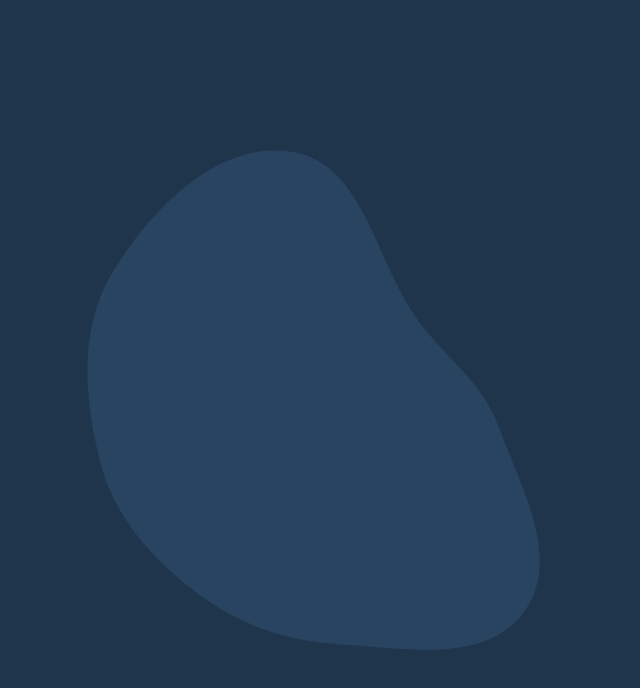
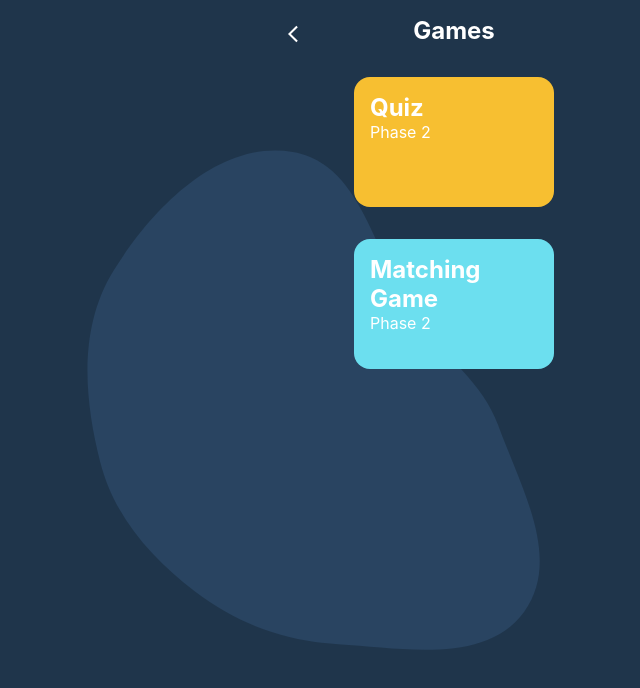
Before and after one commit to hellodeborahuk/buzzphonics, a React (Create React App) app: page /games in a window 1280 px wide. Before the commit this address had no page. Shown: the top 688 px of the page, without its empty margins (186-826 px from the left). Built offline with nearby package versions, Linux system fonts and the light colour scheme.

Commit message:
Added matching game closes #16

```diff
--- a/src/App.css
+++ b/src/App.css
@@ -46,6 +46,7 @@ header {
   top: 8px;
   left: 0;
   font-size: 1.25rem;
+  cursor: pointer;
 }
 
 .toggle {
@@ -59,7 +60,7 @@ header {
   padding-bottom: 2em;
 }
 
-.phase-two, .phase-three, .quiz-button  {
+.phase-two, .phase-three, .quiz-button, .game-button  {
     border-radius: 16px;
     width: 200px;
     height: 130px;
@@ -129,6 +130,27 @@ footer {
   font-size: 0.8rem;
   text-align: center;
   margin-top: 4em;
+}
+
+/* ============== GAMES ============= */
+
+.games-button {
+  border-radius: 16px;
+  width: 200px;
+  height: 130px;
+  margin: 2em auto;
+  padding: 1em;
+  text-align: left;
+  background-color: var(--yellow);
+  transition: all .2s ease-in-out;
+}
+
+.games-button:hover {
+transform: scale(1.1);
+}
+
+.two {
+  background-color: var(--light-blue);
 }
 
 /* ============== PHASE TWO QUIZ ============= */
@@ -235,3 +257,73 @@ footer {
   font-size: 1.125rem;
   margin-bottom: 1em;
 }
+
+/* ============== MATCHING GAME ============= */
+
+.cards {
+  display: grid;
+  grid-template: repeat(3, 1fr) / repeat(3, 1fr);
+  gap: 1em;
+  width: 200px;
+  margin-top: 2em;
+}
+
+.sound-card {
+  height: 50px;
+  width: 50px;
+  font-size: 2rem;
+  font-weight: 600;
+  border-radius: 16px;
+  cursor: pointer;
+  background: none;
+  border: none;
+  outline: none;
+}
+
+.sound-card.flipped .inner {
+  transform: rotateY(180deg);
+}
+
+.inner {
+  position: relative;
+  width: 100%;
+  height: 100%;
+  transform-style: preserve-3d;
+  transition: 0.6s cubic-bezier(0.38, 0.02, 0.09, 1.66) all;
+}
+
+.sound-card .front,
+.sound-card .back {
+  display: flex;
+  align-items: center;
+  justify-content: center;
+  border-radius: 8px;
+  position: absolute;
+  top: 0;
+  left: 0;
+  height: 100%;
+  width: 100%;
+  backface-visibility: hidden;
+}
+
+.sound-card .front {
+  background: var(--green);
+  transform: rotateY(180deg);
+}
+.sound-card .front p {
+  color: black;
+}
+.sound-card .back {
+  background: var(--pink);
+  font-size: 100px;
+  transition: 0.1s ease all;
+}
+
+
+.sound-icon {
+  width: 100%;
+  padding: 4px;
+  display: flex;
+  justify-content: center;
+  align-items: center;
+}
--- a/src/App.js
+++ b/src/App.js
@@ -29,16 +29,18 @@ function App() {
                       <FaFeatherAlt className="feather" />
                     </div>
                   </Link>
-                  <Link to="PhaseTwoQuiz">
+                  <Link to="games">
                   <div className="quiz-button">
                       <div>
-                        <h2>Quiz</h2>
-                        <p>Phase 2</p>
+                        <h2>Games</h2>
+                        <p>Practice your sounds</p>
                       </div>
                       <GiTwirlyFlower className="feather" />
                     </div>
                   </Link>
+
               </section>
+
           </main>
     </div>
   );
--- /dev/null
+++ b/src/components/Games.js
@@ -0,0 +1,27 @@
+import { Link, useNavigate } from "react-router-dom";
+import {MdArrowBackIosNew } from "react-icons/md"
+
+const Games = () => {
+    const navigate = useNavigate()
+    return (
+        <section>
+             <header>
+             <p onClick={() => navigate(-1)}><MdArrowBackIosNew className="back-arrow" /></p>                <h1>Games</h1>
+            </header>
+                   <Link to="phaseTwoQuiz">
+                  <div className="games-button one">
+                        <h2>Quiz</h2>
+                        <p>Phase 2</p>
+                    </div>
+                  </Link>
+                  <Link to="matchingGame">
+                  <div className="games-button two">
+                        <h2>Matching Game</h2>
+                        <p>Phase 2</p>
+                   </div>
+                  </Link>
+        </section>
+     );
+}
+
+export default Games;
--- /dev/null
+++ b/src/components/MatchingGame.js
@@ -0,0 +1,77 @@
+import { useEffect, useState } from "react";
+import {MdArrowBackIosNew} from "react-icons/md"
+import { useNavigate } from "react-router-dom"
+
+const MatchingGame = () => {
+  const navigate = useNavigate();
+    const sounds = [
+        { id: 1, letter: "h", icon: "hat" },
+        { id: 2, letter: "f", icon: "frog" },
+        { id: 3, letter: "g", icon: "guitar" },
+        { id: 4, letter: "c", icon: "king" },
+        { id: 5, letter: "t", icon: "tap" },
+        { id: 6, letter: "s", icon: "sun" }
+      ];
+
+   const [openedCard, setOpenedCard] = useState([]);
+   const [matched, setMatched] = useState([]);
+   const [pairOfSounds] = useState([...sounds.map((sound) => {
+    return {id: sound.id, letter: sound.letter}
+}), ...sounds.map((sound) => {
+    return {id: sound.id, icon: sound.icon}
+})].sort(() => Math.random() - 0.5));
+
+    function flipCard(index) {
+        setOpenedCard((opened) => [...opened, index]);
+    }
+
+    useEffect(() => {
+        if (openedCard < 2) return;
+
+        const firstMatched = pairOfSounds[openedCard[0]];
+        const secondMatched = pairOfSounds[openedCard[1]];
+
+        if (secondMatched && firstMatched.id === secondMatched.id) {
+          setMatched([...matched, firstMatched.id]);
+        }
+
+        if (openedCard.length === 2) setTimeout(() => setOpenedCard([]), 1000);
+      }, [openedCard]);
+
+    return (
+        <section>
+             <header>
+                <p onClick={() => navigate(-1)}><MdArrowBackIosNew className="back-arrow" /></p>
+                <h1>Matching sounds</h1>
+            </header>
+            <div className="cards">
+                {pairOfSounds.map((sound, index) => {
+                   let isFlipped = false;
+                   if (openedCard.includes(index)) isFlipped = true;
+                   if (matched.includes(sound.id)) isFlipped = true;
+                   return (
+                    <div
+                      className={`sound-card ${isFlipped ? "flipped" : ""} `}
+                      key={index}
+                      onClick={() => flipCard(index)}
+                    >
+                      <div className="inner">
+                        <div className="front">
+                          {(sound.letter) ? <p>{sound.letter}</p> : <img
+                            src={`../images/${sound.icon}.png`}
+                            alt={sound.letter}
+                            className="sound-icon"
+                            width="100"
+                          />}
+                        </div>
+                        <div className="back"></div>
+                      </div>
+                    </div>
+                  );
+                })}
+            </div>
+        </section>
+     );
+}
+
+export default MatchingGame;
--- a/src/components/PhaseThree.js
+++ b/src/components/PhaseThree.js
@@ -1,8 +1,8 @@
-import { Link } from "react-router-dom"
+import { useNavigate } from "react-router-dom"
 import { MdArrowBackIosNew } from "react-icons/md"
 
 const PhaseThree = () => {
-
+    const navigate = useNavigate()
     const sounds = [
         {
             letter: "j",
@@ -120,8 +120,8 @@ const PhaseThree = () => {
     return (
         <section>
             <header>
-                <Link to="/"><MdArrowBackIosNew className="back-arrow" /></Link>
-                <h1>Phase Three</h1>
+            <p onClick={() => navigate(-1)}><MdArrowBackIosNew className="back-arrow" /></p>
+            <h1>Phase Three</h1>
             </header>
             <div className="sound-container">
             {
--- a/src/components/PhaseTwo.js
+++ b/src/components/PhaseTwo.js
@@ -1,12 +1,10 @@
 import { MdArrowBackIosNew } from "react-icons/md"
 import { MdFlipCameraAndroid } from "react-icons/md"
-import { Link } from "react-router-dom"
+import { useNavigate } from "react-router-dom"
 import { useState } from "react"
 
 const PhaseTwo = () => {
-
-
-
+    const navigate = useNavigate()
     const sounds = [
         {
             letter: "s",
@@ -137,7 +135,7 @@ const PhaseTwo = () => {
     return (
         <section>
             <header>
-                <Link to="/"><MdArrowBackIosNew className="back-arrow" /></Link>
+            <p onClick={() => navigate(-1)}><MdArrowBackIosNew className="back-arrow" /></p>
                 <h1>Phase Two</h1>
                 <MdFlipCameraAndroid onClick={soundToggle} className="toggle" />
             </header>
--- a/src/components/PhaseTwoQuiz.js
+++ b/src/components/PhaseTwoQuiz.js
@@ -1,8 +1,9 @@
 import { MdArrowBackIosNew } from "react-icons/md"
-import { Link } from "react-router-dom"
+import { useNavigate } from "react-router-dom"
 import { useState } from "react"
 
 const PhaseTwoQuiz= () => {
+    const navigate = useNavigate()
     const quizQuestions = [
         {
             id: 0,
@@ -69,7 +70,7 @@ const PhaseTwoQuiz= () => {
     return (
         <section>
                 <header>
-                <Link to="/"><MdArrowBackIosNew className="back-arrow" /></Link>
+                <p onClick={() => navigate(-1)}><MdArrowBackIosNew className="back-arrow" /></p>
                 <h1>Phase Two Quiz</h1>
             </header>
             {displayEndPage ? (
--- a/src/index.js
+++ b/src/index.js
@@ -7,6 +7,8 @@ import { BrowserRouter, Routes, Route  } from "react-router-dom";
 import PhaseTwo from './components/PhaseTwo';
 import PhaseThree from "./components/PhaseThree"
 import PhaseTwoQuiz from "./components/PhaseTwoQuiz"
+import MatchingGame from "./components/MatchingGame"
+import Games from "./components/Games"
 
 render(
   <BrowserRouter>
@@ -14,7 +16,10 @@ render(
           <Route path="/" element={<App />} />
           <Route path="phaseTwo" element={<PhaseTwo />} />
           <Route path="phaseThree" element={<PhaseThree />} />
-          <Route path="phaseTwoQuiz" element={<PhaseTwoQuiz />} />
+          <Route path="games" element={<Games />} />
+          <Route path="games/phaseTwoQuiz" element={<PhaseTwoQuiz />} />
+          <Route path="games/matchingGame" element={<MatchingGame />} />
+
        </Routes>
   </BrowserRouter>,
   document.getElementById('root')
```
